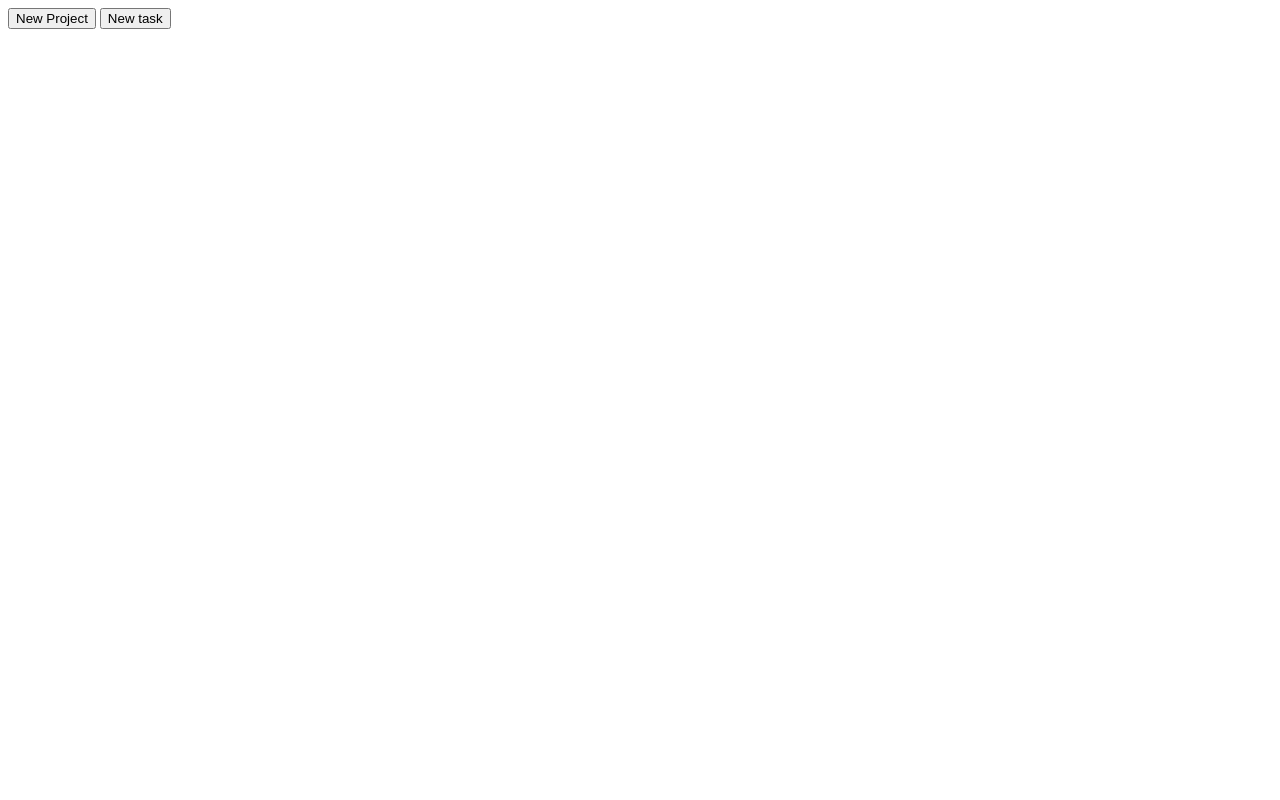
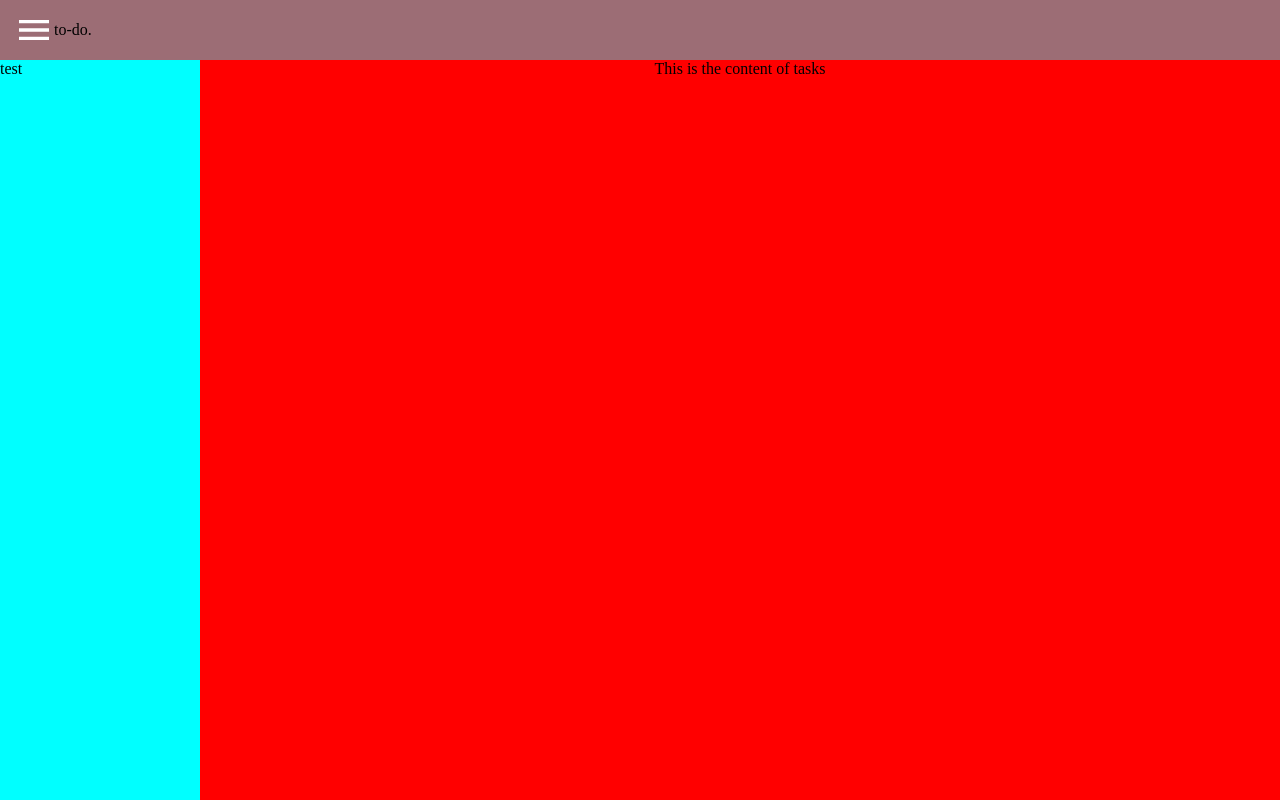
Before and after one commit to MrPoifect/to-do-list, a website built with webpack: page src/template.html in a window 1280 px wide. Built offline with nearby package versions, Linux system fonts and the light colour scheme.

Commit message:
Add base CSS
Main page now has a pop-out menu for navigation, with responsive design

```diff
--- a/src/UI.js
+++ b/src/UI.js
@@ -1,9 +1,13 @@
-import {addNewTask, data, addNewProject, saveData} from "./storage.js";
+import {addNewTask, data, addNewProject, saveData,
+    deleteProject
+} from "./storage.js";
+import "./UIStyles.css"
 export {refreshContent};
 export {addTestButtons};
 
+const menuBtn = document.getElementById("menu-btn")
 
-
+adjustMenuForScreen();
 
 
 function refreshContent() {
@@ -89,9 +93,24 @@ function updateProjectList() {
 
 
 
+menuBtn.addEventListener("click", toggleMenu);
 
+function toggleMenu() {
+    const menuDiv = document.getElementById("side-bar");
+    const sideBarWidth = menuDiv.clientWidth;
+    if (sideBarWidth > 0) {
+        menuDiv.className = "collapsed"
+    } else {
+        menuDiv.className = "opened"
+    }
+}
 
-
+function adjustMenuForScreen() {
+    const menuDiv = document.getElementById("side-bar");
+    if (window.innerWidth <= 767) {
+        menuDiv.className = "collapsed"
+    }
+}
 
 
 
@@ -159,19 +178,7 @@ function submitTask(e) {
 
 }
 
-function deleteProject(UUID) {
-    //delete all child tasks first
-    for (let i = data.tasks.length - 1; i >= 0; i--) {
-        if (data.tasks[i].projectId === UUID) {
-            data.tasks.splice(i, 1);
-        }
-    }
-    const targetProject = data.projects.find(project => project.id === UUID)
-    const projectIndex = data.projects.indexOf(targetProject);
-    data.projects.splice(projectIndex, 1);
-    saveData();
-    refreshContent();
-}
+
 
 function deleteTask(UUID) {
     const targetTask = data.tasks.find(task => task.id === UUID)
--- /dev/null
+++ b/src/UIStyles.css
@@ -0,0 +1,89 @@
+* {
+    margin: 0;
+    padding: 0;
+}
+
+html {
+    height: 100%;
+}
+
+body {
+    height: 100%;
+}
+
+#ui-container {
+    display: grid;
+    grid-template-columns: auto 1fr;
+    grid-template-rows: auto 1fr;
+    height: 100%;
+}
+
+#header {
+    background-color: rgb(156, 109, 117);
+    height: 60px;
+    grid-column: 1/-1;
+    grid-row: 1 / 2;
+    display: flex;
+    align-items: center;
+    padding-left: 14px;
+}
+
+#menu-btn {
+    background: none;
+    border: none;
+    background-image: url(./imgs/menu.svg);
+    width: 40px;
+    height: 40px;
+}
+
+#content-container {
+background-color: blue;
+grid-row: 2 / -1;
+grid-column: 1 / -1;
+display: grid;
+grid-template-columns: auto 1fr;
+height: 100%;
+width: 100%;
+}
+
+#side-bar {
+    height: 100%;
+    grid-column: 1 / 2;
+}
+
+.opened {
+    width: 200px;
+    transition: width 0.2s;
+    background-color: aqua;
+}
+
+.collapsed {
+    width: 0;
+
+}
+
+#tasks-container {
+    display: flex;
+    width: 100%;
+    height: 100%;
+    background-color: red;
+    grid-template-columns: 2 / -1;
+    justify-content: center;
+}
+
+
+@media (max-width: 767px){
+
+
+#tasks-container {
+    width: 100vw;
+}
+
+.opened {
+    position: fixed;
+    background-color: blanchedalmond;
+}
+
+
+
+}
--- a/src/storage.js
+++ b/src/storage.js
@@ -1,9 +1,12 @@
+import { refreshContent } from "./UI.js";
 
 export {data};
 export {addNewProject};
 export {saveData};
 export {loadData};
 export {addNewTask};
+export {deleteProject};
+
 
 
 const data = {
@@ -60,3 +63,18 @@ function loadData() {
         data.tasks = storedData.tasks;
     }
 }
+
+
+function deleteProject(UUID) {
+    //delete all child tasks first
+    for (let i = data.tasks.length - 1; i >= 0; i--) {
+        if (data.tasks[i].projectId === UUID) {
+            data.tasks.splice(i, 1);
+        }
+    }
+    const targetProject = data.projects.find(project => project.id === UUID)
+    const projectIndex = data.projects.indexOf(targetProject);
+    data.projects.splice(projectIndex, 1);
+    saveData();
+    refreshContent();
+}
--- a/src/template.html
+++ b/src/template.html
@@ -6,8 +6,15 @@
     <title>Template</title>
 </head>
 <body>
-    <Button id="new-project">New Project</Button>
-    <button id="new-task">New task</button>
+    <div id="ui-container">
+        <header id="header"><button id="menu-btn"></button> to-do.</header>
+        <div id="content-container">
+            <div id="side-bar" class="opened">test</div>
+            <div id="tasks-container"><p>This is the content of tasks</p></div>
+        </div>
+    </div>
+   <!-- <Button id="new-project">New Project</Button>
+    <button id="new-task">New task</button> -->
     <dialog id="project-modal">
         <form id="p-form">
             <label for="p-title">Project Name</label>
@@ -19,7 +26,7 @@
 
     <dialog id="task-modal">
         <form id="t-form">
-            <label for="t-title">Task Name</label>
+            <label for="t-title">Title:</label>
             <input type="text" id="t-title" name="t-title"/>
             <label for="t-description">Description</label>
             <input type="text" id="t-description" name="t-description"/>
@@ -35,7 +42,7 @@
         </form>
     </dialog>
 
-    <div id="projects-container"></div>
-    <div id="tasks-container"></div>
+    <!--<div id="projects-container"></div>
+    <div id="tasks-container"></div> -->
 </body>
 </html>
```
Also changed, not shown: src/imgs/menu.svg (added).
